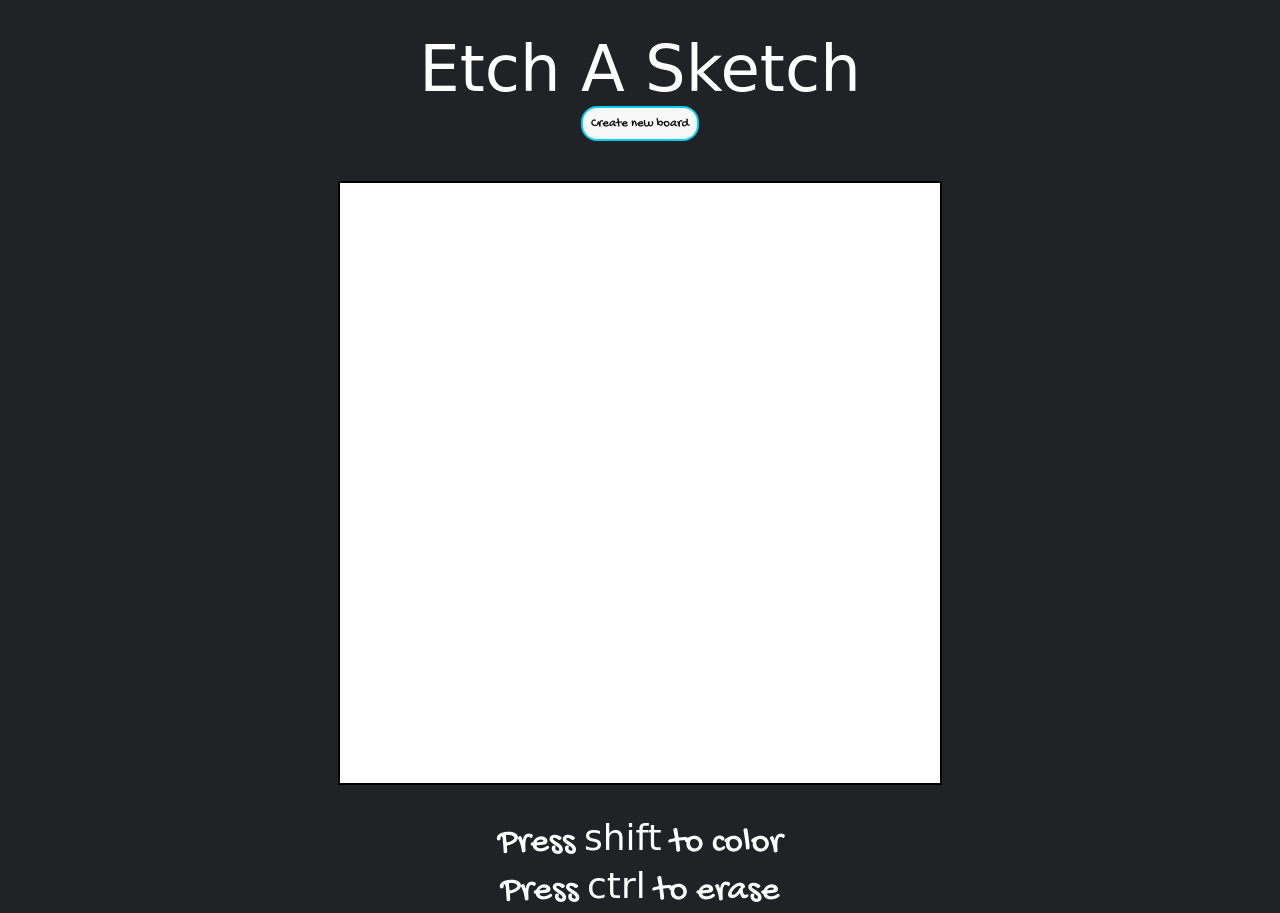
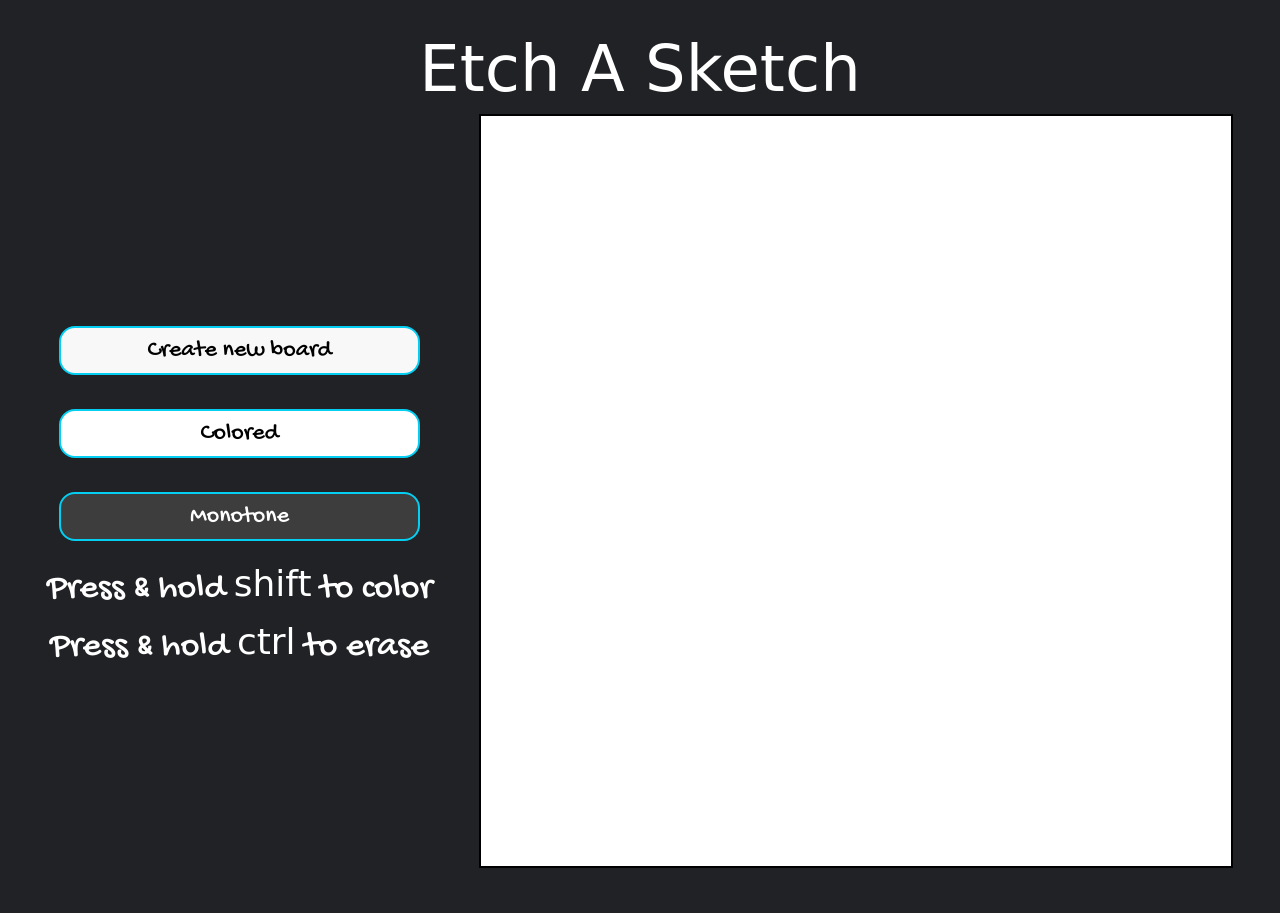
Before and after one commit to Nimesh04/etch-a-sketch, a plain HTML site: page index.html in a window 1280 px wide. After the commit the page ends 868 px from the top, so only its background shows below. Drawn offline with Linux system fonts and the light colour scheme; a web font is replaced by a local one.

Commit message:
Redesigned the page & added the multi-color option
Can paint with either a shade of black or random
color, based on the option that is chose.

```diff
--- a/index.html
+++ b/index.html
@@ -9,16 +9,19 @@
 <body>
     <div class="leftSection" >
         <h1>Etch A Sketch</h1>
-        <button id="popUp">Create new board</button>
     </div>
     <div class="container">
+        <div class="instruction">
+            <button id="popUp" class="buttonColor">Create new board</button>
+            <button id="colored" class="buttonColor">Colored</button>
+            <button id="monotone" class="buttonColor">Monotone</button>
+            <h2>Press & hold <span>shift</span> to color</h2>
+            <h2>Press & hold <span>ctrl</span>  to erase</h2>
+         </div>
         <div class="sketchContainer">
         </div>
     </div>
-    <div class="instruction">
-        <h2>Press <span>shift</span> to color</h2>
-        <h2>Press <span>ctrl</span>  to erase</h2>
-    </div>
+
     <script src="script.js">
     </script>
 </body>
--- a/script.js
+++ b/script.js
@@ -2,9 +2,38 @@
 
 const div = document.querySelector(".sketchContainer");
 const newBoard = document.querySelector("#popUp");
+const colored = document.querySelector("#colored");
+const monotone = document.querySelector("#monotone");
 let shiftKeyPressed = false;
 let ctrlKeyPressed = false;
-let row, column;
+let row, column, coloredOption, monotoneOption;
+
+
+colored.addEventListener("click", coloredFun)
+monotone.addEventListener("click", monotoneColor)
+
+// Set the Monotone color option on
+
+function monotoneColor(){
+    coloredOption = false;
+    monotoneOption = true;
+    colored.style.background = "rgb(255, 255, 255)";
+    colored.style.color = "black";
+    monotone.style.backgroundColor = "rgb(61, 61, 61)";
+    monotone.style.color = "white";
+}
+
+// Set the Colored option on
+
+function coloredFun(){
+    monotoneOption = false;
+    coloredOption = true;
+    console.log("colored option enabled");
+    monotone.style.backgroundColor = "rgb(255, 254, 254)";
+    monotone.style.color = "black";
+    colored.style.background = "linear-gradient(45deg,rgb(148, 68, 170) 0%,rgb(224, 76, 40) 100%)";
+    colored.style.color      = "white";
+}
 
 // Creates the random numbers and returns a list for the rgb
 
@@ -31,7 +60,7 @@ function createNewBoard(){
 
 // From the size given by the user, this creates the grid
 
-function createGrid(size = 16){
+function createGrid(size = 20){
     for(let i = 0; i < size; i++){
         column = document.createElement("div");
         column.classList.add("column");
@@ -51,16 +80,23 @@ function createGrid(size = 16){
 createGrid();
 
 // Gets the value of rgb and then checks if alpha has a value that is less than 1.0, if it has then it increase it
+// Also checks and increase the opacity based on which option is set at the moment, doesn't increase the opacity for colored if monotone
+// is the choice and vice versa
 
 function increaseOpacity(valueOfBg){
     let red, green,blue, alpha;
     [red, green, blue, alpha] = valueOfBg.match(/[0-9]+(\.[0-9])?/g);
+    const isBlack = [red, green, blue]
+                    .map(v => parseInt(v))
+                    .every(color => color === 0);
+    if(monotoneOption && !isBlack) return;
+    if(coloredOption && isBlack) return;
     if(alpha === undefined) alpha = 1.0;
     if(alpha < 1.0)alpha = parseFloat(alpha) + 0.1;
     return `rgba(${red}, ${green}, ${blue}, ${alpha.toString()})`;
 }
 
-// Decrease the opacity to earse the color
+// Decrease the opacity to erase the color
 
 function decreaseOpacity(bgValue){
     let red, green, blue, alpha;
@@ -78,7 +114,8 @@ function paintSquare(element){
     if(shiftKeyPressed){
         ctrlKeyPressed = false;
         if(window.getComputedStyle(element).backgroundColor == EMPTY_COLOR){
-            element.style.backgroundColor = randomColor(0.1);
+            if(coloredOption) element.style.backgroundColor = randomColor(0.1);
+            if(monotoneOption) element.style.backgroundColor = `rgba(0, 0, 0, 0.1)`;
         }else{
             element.style.backgroundColor = increaseOpacity(element.style.backgroundColor);
         }
@@ -103,18 +140,25 @@ function hoverEffect(){
 }
 
 
-// Captures the click on the reset button
-const EMPTY_COLOR = "rgb(255, 255, 255)";
+// Event Listener to check when you press the key
+
 document.addEventListener("keydown", trigger =>{
     if(trigger.shiftKey) shiftKeyPressed = true;
     if(trigger.ctrlKey) ctrlKeyPressed = true;
 });
 
+// Event listener to check when you release the key
 
 document.addEventListener("keyup", trigger =>{
     if(trigger.key == "Shift") shiftKeyPressed = false;
     if(trigger.key == "Control") ctrlKeyPressed = false;
 
 })
-shiftKeyPressed,ctrlKeyPressed = false;
+
+
+const EMPTY_COLOR = "rgb(255, 255, 255)";
+const MONOTONE_COLOR = "rgb(0, 0, 0)"
+// Captures the click on the reset button
 newBoard.addEventListener("click", () => createNewBoard());
+
+monotoneColor();
--- a/style.css
+++ b/style.css
@@ -12,7 +12,7 @@
 
 .container{
     display: flex;
-    justify-content: space-around;
+    justify-content:space-evenly;
     align-items: center;
     margin-top: 0.5rem;
 }
@@ -28,10 +28,10 @@
 
 .sketchContainer{
     display: flex;
-    margin: 2rem 0;
+    /* margin: 2rem 0; */
     border: 2px solid rgb(0, 0, 0);
-    width: 600px;
-    height: 600px;
+    width: 750px;
+    height: 750px;
 
 }
 
@@ -47,28 +47,32 @@
 
 }
 
-#popUp{
+.buttonColor{
     font-family: "Gochi Hand", cursive;
     font-weight: 400;
     font-style: normal;
     align-content: center;
     background-color: rgb(248, 248, 248);
     color: rgb(0, 0, 0);
-    font-size: 0.8rem;
+    font-size: 1.5rem;
     padding: 0.5rem;
     border-radius: 1rem;
     border: 2px solid #04cef1;
     transition: background-color ease 0.3s;
+    margin: 12px;
 }
 
 
-#popUp:hover{
+.buttonColor:hover{
     color: white;
     background-color: rgb(10, 157, 202);
 }
 
 .instruction {
+    display: flex;
+    flex-direction: column;
     text-align: center;
+    gap: 10px;
     font-size: 1.5rem;
 }
 .instruction h2{
```
